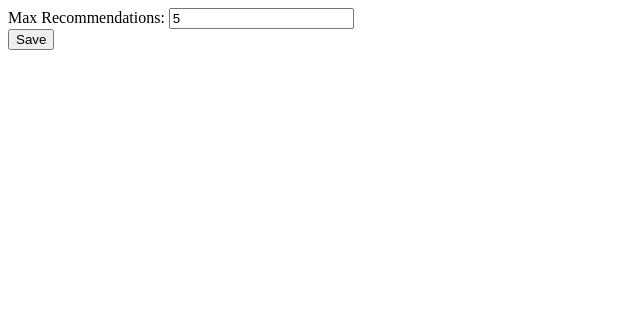
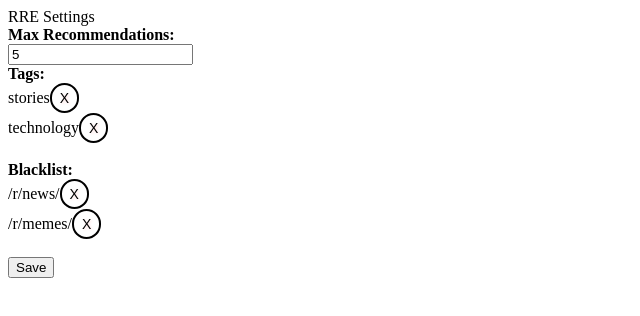
Before and after one commit to seva-luchianov/RRE-ChromeExtension, a browser extension: page Extension/settings.html in a window 1280 px wide. Shown: the whole page, without its empty margins (0-640 px from the left). Drawn offline with Linux system fonts and the light colour scheme.

Commit message:
settings work a bit

```diff
--- a/Extension/settings.html
+++ b/Extension/settings.html
@@ -1,15 +1,26 @@
 <!DOCTYPE html>
 <html>
     <head>
-        <title>My Test Extension Options</title>
+        <title>RRE Settings</title>
+        <link rel="stylesheet" href="styles.css">
     </head>
     <body>
-        <label>
-            Max Recommendations:
+        <div class="title">
+            RRE Settings
+        </div>
+        <div class="settings">
+            <div class="header">Max Recommendations: </div>
             <input type="textbox" id="recommendationLimit">
-        </label>
-        <div id="status"></div>
-        <button id="save">Save</button>
+            <br>
+            <div class="header">Tags:</div>
+            <div id="tags"></div>
+            <br>
+            <div class="header">Blacklist:</div>
+            <div id="blacklist"></div>
+            <br>
+            <button id="save">Save</button>
+            <div id="status"></div>
+        </div>
         <script src="settings.js"></script>
     </body>
 </html>
--- a/Extension/settings.js
+++ b/Extension/settings.js
@@ -1,18 +1,36 @@
-// Saves options to chrome.storage
 function save_options() {
     var maxRecommendations = parseInt(document.getElementById('recommendationLimit').value);
+    var status = document.getElementById('status');
     if (isNaN(maxRecommendations)) {
         status.textContent = 'Value must be integer';
     } else {
         if (maxRecommendations < 0) {
             status.textContent = 'Value must be at least 1';
         } else {
+            // At this point maxRecommendations is correct format, now gather data for tags and blacklist.
+            var tags = [];
+            var tagsDIV = document.getElementById('tags');
+
+            var i;
+            for (i = 0; i < tagsDIV.childElementCount; i++) {
+                tags.push(tagsDIV.children[i].children[0].innerHTML);
+            }
+
+            var blacklist = [];
+            var blacklistDIV = document.getElementById('blacklist');
+            for (i = 0; i < blacklistDIV.childElementCount; i++) {
+                blacklist.push(blacklistDIV.children[i].children[0].innerHTML);
+            }
+
+            console.log(tags);
+            console.log(blacklist);
+
             chrome.storage.sync.set({
-                RRERecommendationLimit: maxRecommendations
+                RRERecommendationLimit: maxRecommendations,
+                RRETags: tags,
+                RREBlackList: blacklist
             }, function() {
-                // Update status to let user know options were saved.
-                var status = document.getElementById('status');
-                status.textContent = 'Value saved';
+                status.textContent = 'Values saved';
                 setTimeout(function() {
                     status.textContent = '';
                 }, 1000);
@@ -21,15 +39,50 @@ function save_options() {
     }
 }
 
-// Restores select box and checkbox state using the preferences
-// stored in chrome.storage.
 function restore_options() {
     chrome.storage.sync.get({
         RRERecommendationLimit: '5',
+        RRETags: ["stories", "technology"],
+        RREBlackList: ["/r/news/", "/r/memes/"]
     }, function(items) {
         console.log(items.RRERecommendationLimit);
         document.getElementById('recommendationLimit').value = items.RRERecommendationLimit;
+
+        var i;
+        for (i in items.RRETags) {
+            createListEntry('tags', items.RRETags[i]);
+        }
+
+        for (i in items.RREBlackList) {
+            createListEntry('blacklist', items.RREBlackList[i]);
+        }
     });
 }
+
+function createListEntry(parentID, name) {
+    var id = parentID + "-" + name;
+    console.log("Entry: " + name);
+
+    var entry = document.createElement("div");
+    entry.setAttribute("id", id);
+    entry.style.display = "block";
+
+    var nameDIV = document.createElement("div");
+    nameDIV.innerHTML = name;
+    nameDIV.style.display = "inline";
+    entry.appendChild(nameDIV);
+
+    var deleteButton = document.createElement("button");
+    deleteButton.setAttribute("class", "deleteButton");
+    deleteButton.innerHTML = 'X';
+    // deleteButton.setAttribute("id", "delete-" + tagName);
+    deleteButton.addEventListener('click', function() {
+        var deleteThis = document.getElementById(this.parentElement.id);
+        deleteThis.parentNode.removeChild(deleteThis);
+    });
+    entry.appendChild(deleteButton);
+    document.getElementById(parentID).appendChild(entry);
+}
+
 document.addEventListener('DOMContentLoaded', restore_options);
 document.getElementById('save').addEventListener('click', save_options);
--- a/Extension/styles.css
+++ b/Extension/styles.css
@@ -2,12 +2,25 @@
   background: #fff !important;
 }*/
 
-.recBlock {
-	color: red !important;
-	background-color: green !important;
+div.header {
+  font-weight: bold;
 }
 
-.recTitle {
-	color: yellow !important;
-	background-color: blue !important;
+.deleteButton {
+  -webkit-border-radius: 60;
+  -moz-border-radius: 60;
+  border-radius: 60px;
+  text-shadow: 1px 1px 3px #ffdbdb;
+  font-family: Arial;
+  color: #000000;
+  font-size: 14px;
+  background: #ffffff;
+  padding: 5px 8px 5px 8px;
+  border: solid #000000 2px;
+  text-decoration: none;
 }
+
+.deleteButton:hover {
+  background: #ff0000;
+  text-decoration: none;
+}
```
Also changed, not shown: Extension/main.js (+22 -2 lines), Extension/manifest.json.
